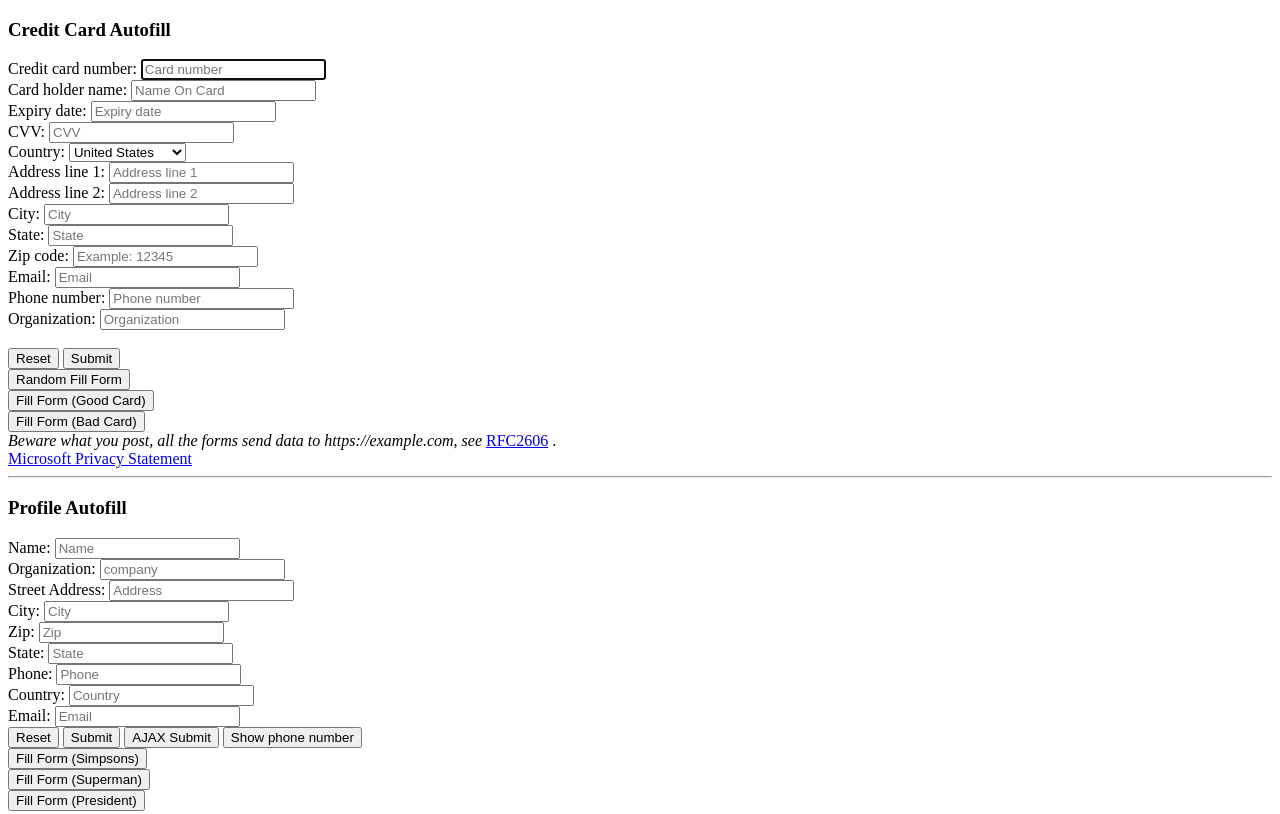
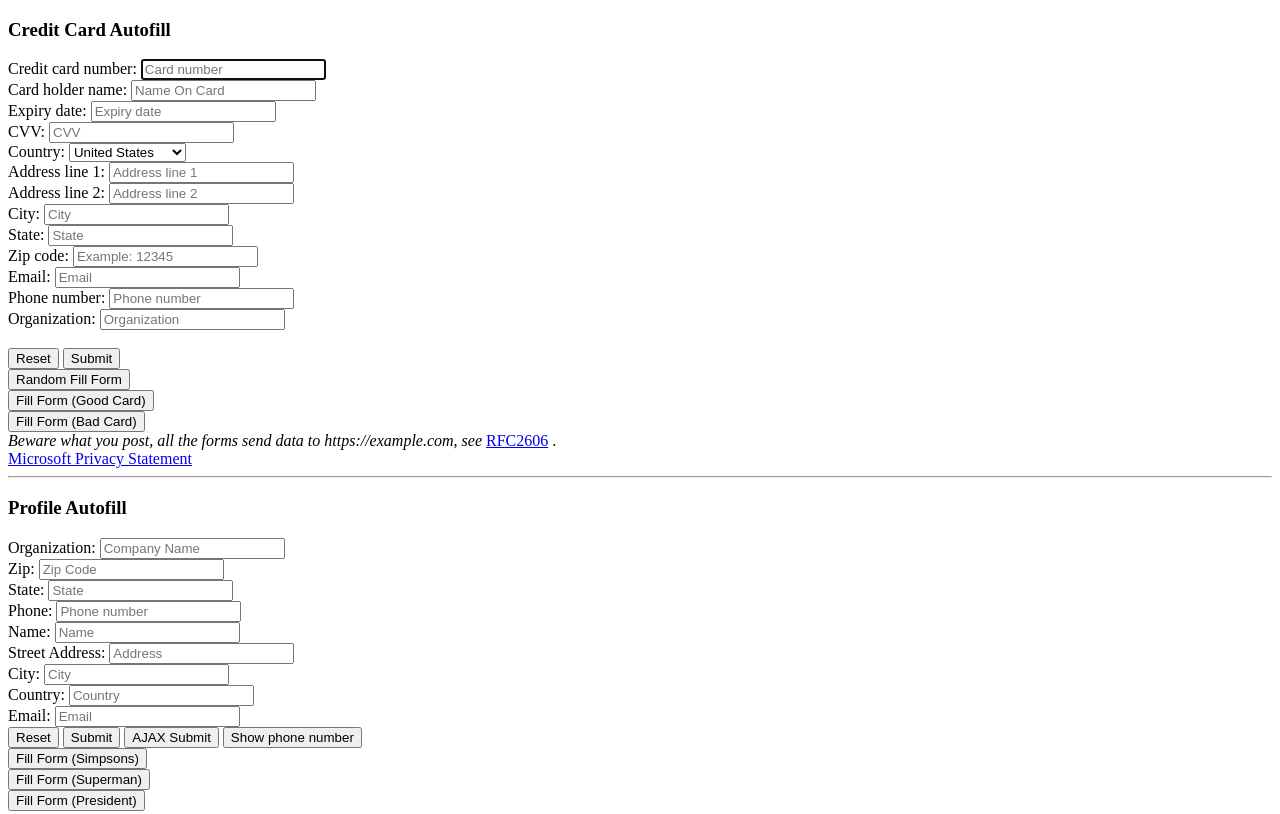
Before and after one commit to shankz7/Edge-autofill-test, a plain HTML site: page index.html in a window 1280 px wide. Shown: the top 814 px of the page. Drawn offline with Linux system fonts and the light colour scheme.

Commit message:
Update index.html

```diff
--- a/index.html
+++ b/index.html
@@ -381,20 +381,20 @@
     <hr>
     <h3>Profile Autofill</h3>
     <form name="addr1.1" id="form1" action="https://example.com/" method="post" enctype="multipart/form-data">
-        Name:
+        Organization:
+        <input name="company" id="form_company" placeholder="Company Name">
+        <br> Zip:
+        <input name="zip" id="form1_zip" placeholder="Zip Code">
+        <br> State:
+        <input type="text" name="state" placeholder="State">
+        <br> Phone:
+        <input name="phone" id="form1_phone" placeholder="Phone number">
+        <br> Name:
         <input type="text" name="name" placeholder="Name">
-        <br> Organization:
-        <input name="company" id="form_company" placeholder="company">
         <br> Street Address:
         <input type="text" name="address" placeholder="Address">
         <br> City:
         <input type="text" name="city" placeholder="City">
-        <br> Zip:
-        <input name="zip" id="form1_zip" placeholder="Zip">
-        <br> State:
-        <input type="text" name="state" placeholder="State">
-        <br> Phone:
-        <input name="phone" id="form1_phone" placeholder="Phone">
         <br> Country:
         <input name="country" id="country" placeholder="Country">
         <br> Email:
```
